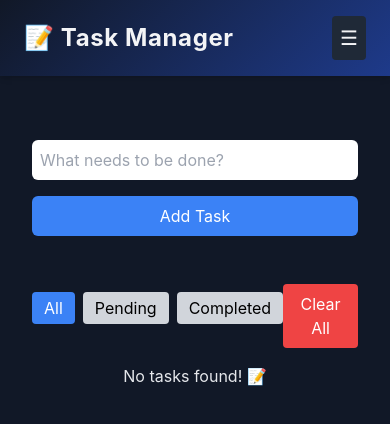
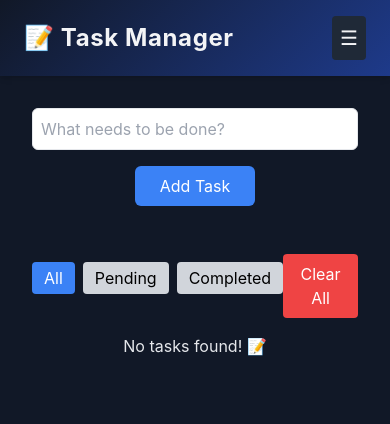
Before and after one commit to JavierMurua/tasks-app-ts-concepts, a Next.js app: page / in a window 390 px wide. Shown: the top 424 px of the page. Built offline with nearby package versions, Linux system fonts and the light colour scheme.

Commit message:
Fix the responsive design of TaskForm.tsx.

```diff
--- a/src/components/TaskForm.tsx
+++ b/src/components/TaskForm.tsx
@@ -41,7 +41,7 @@ export default function TaskForm() {
 
     // 📌 10. Advantages of typing in TypeScript (autocompletion within functions)
     //    - `title.trim()` ensures `title` is always a string, preventing errors in `addTask(title)`.
-    if (!title.trim()) return;
+    if (isTaskLimitReached || !title.trim()) return;
 
     addTask(title.trim());
 
@@ -53,7 +53,7 @@ export default function TaskForm() {
   return (
     <div className="mb-6">
       <form
-        className="flex flex-col sm:flex-row gap-4 mt-8"
+        className="flex flex-wrap gap-4 justify-center items-center w-full"
         onSubmit={handleSubmit}  // 📌 31. Typing of the onSubmit event in a form
       >
         <input
@@ -62,18 +62,23 @@ export default function TaskForm() {
           value={title}
           onChange={handleChange} // 📌 28. Typing of the onChange event in a "text" type <input>
           disabled={isTaskLimitReached}
-          className="flex-grow p-2 border-var(--border) rounded-md focus:outline-none focus:ring-2 focus:ring-blue-500 text-gray-950"
+          className="flex-grow p-2 rounded-md border border-var(--border)
+          focus:outline-none focus:ring-2 focus:ring-blue-500
+          text-gray-950 min-w-[200px] max-w-[600px]"
+          style={{ flex: "1 1 250px" }} // Min 250px, se expande hasta llenar el espacio disponible
         />
         <button
           type="submit"
           disabled={isTaskLimitReached}
-          className="bg-blue-500 text-white px-4 py-2 rounded-md hover:bg-blue-600"
+          aria-disabled={isTaskLimitReached}
+          aria-label={t('addTask')}
+          className="bg-blue-500 text-white px-4 py-2 rounded-md hover:bg-blue-600 min-w-[120px]"
         >
           {t('addTask')}
         </button>
       </form>
       {(error || isTaskLimitReached) && (
-        <div className="mt-2 text-red-500 text-sm animate-fade-in">
+        <div className="mt-2 text-red-500 text-sm animate-fade-in text-center">
           {isTaskLimitReached ? t('taskLimitReachedMessage') : error}
         </div>
       )}
```
